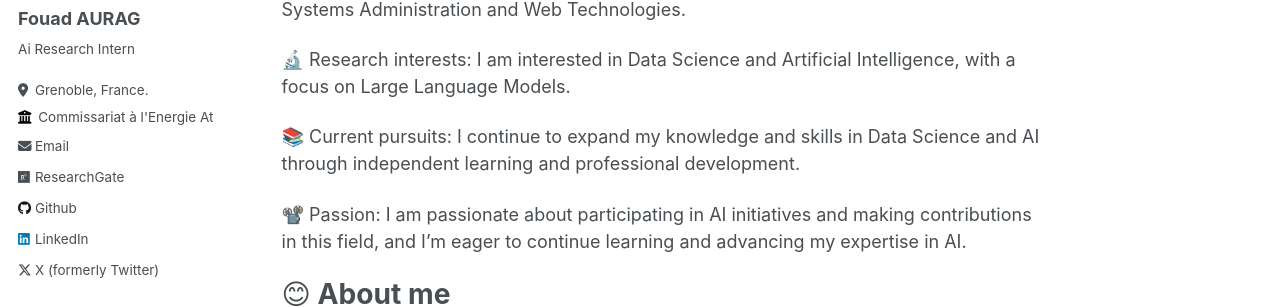
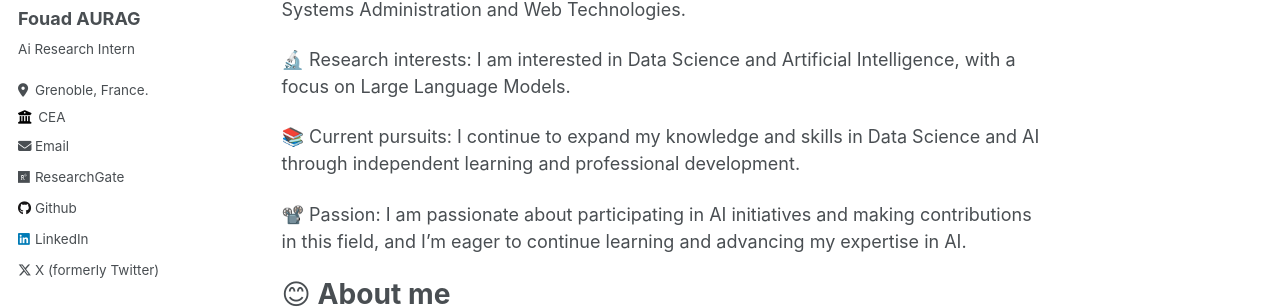
Before and after one commit to aurag-fouad/aurag-fouad.github.io, a Jekyll site: the page built from _pages/about.md, in a window 1280 px wide. Shown: the part 284-592 px from the top of the page. Built offline with Jekyll 4.4.1, drawn with Linux system fonts in a browser that asks for light colours.

Commit message:
Update _config.yml

```diff
--- a/_config.yml
+++ b/_config.yml
@@ -26,7 +26,7 @@ author:
   pronouns         : # example: "she/her"
   bio              : "Ai Research Intern"
   location         : "Grenoble, France."
-  employer         : "Commissariat à l'Energie Atomique et aux Énergies Alternatives(CEA)"
+  employer         : "CEA"
   uri              : # URL
   email            : "aurag.fouad@gmail.com"
 
```
